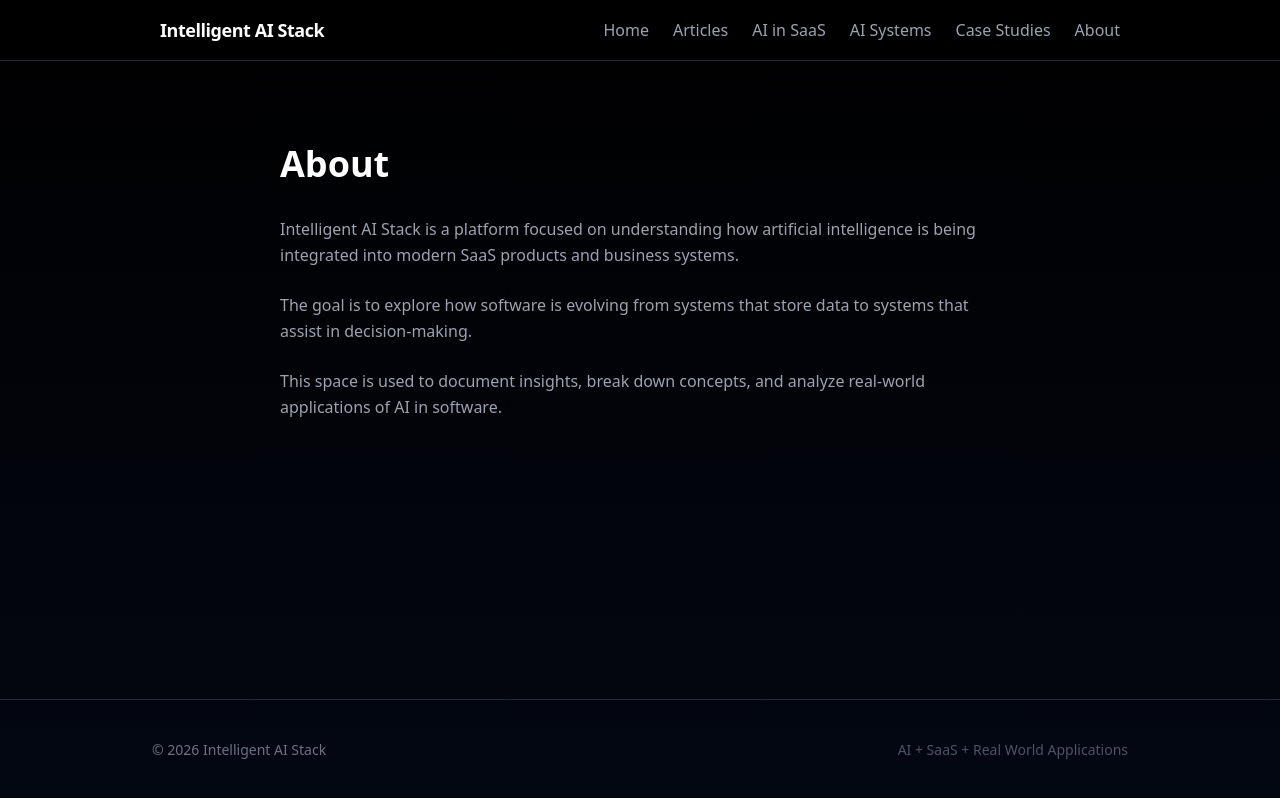
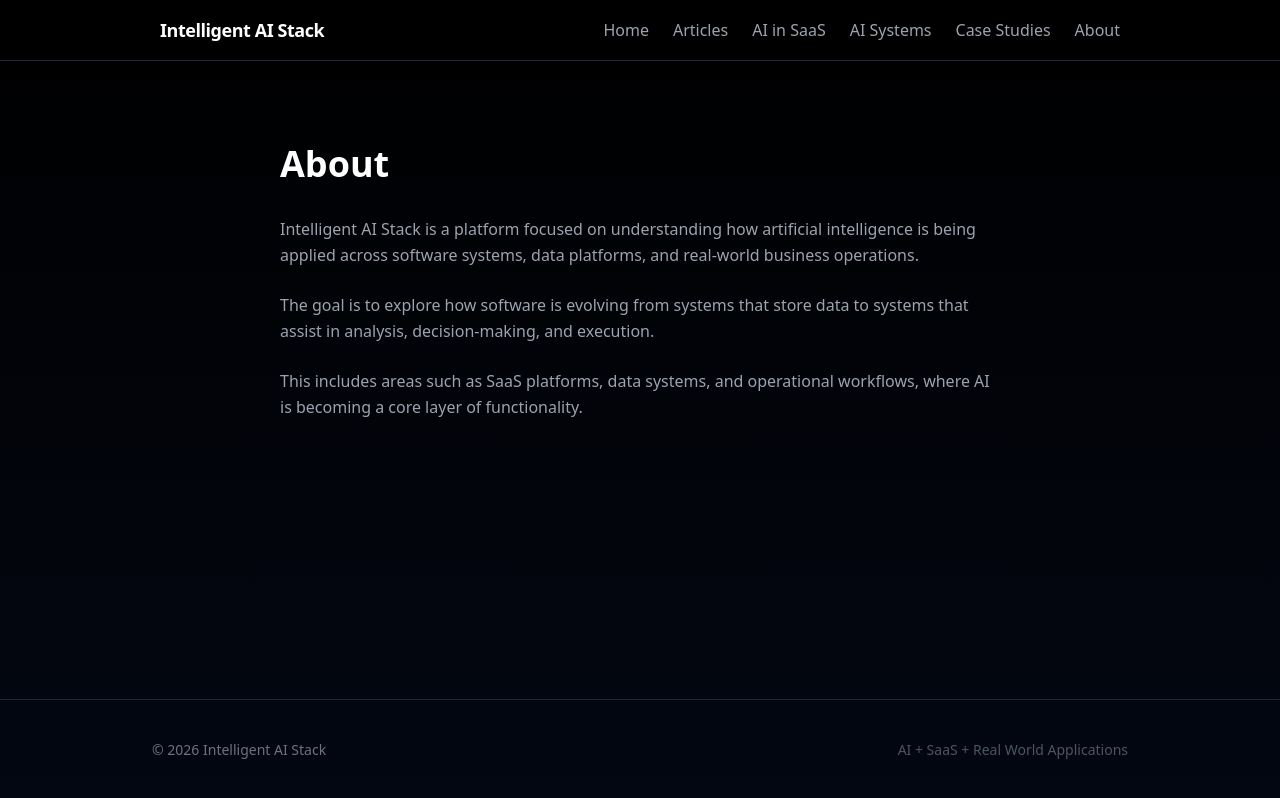
Before and after one commit to Prashanth549/intelligent-ai-stack, a React (Vite) app in the folder frontend/: page /about in a window 1280 px wide. Built offline with nearby package versions, Linux system fonts and the light colour scheme.

Commit message:
About v2

```diff
--- a/frontend/src/pages/About.tsx
+++ b/frontend/src/pages/About.tsx
@@ -16,15 +16,15 @@ function About() {
           </h1>
 
           <p className="text-gray-400 leading-relaxed mb-6">
-            Intelligent AI Stack is a platform focused on understanding how artificial intelligence is being integrated into modern SaaS products and business systems.
+            Intelligent AI Stack is a platform focused on understanding how artificial intelligence is being applied across software systems, data platforms, and real-world business operations.
           </p>
 
           <p className="text-gray-400 leading-relaxed mb-6">
-            The goal is to explore how software is evolving from systems that store data to systems that assist in decision-making.
+            The goal is to explore how software is evolving from systems that store data to systems that assist in analysis, decision-making, and execution.
           </p>
 
           <p className="text-gray-400 leading-relaxed">
-            This space is used to document insights, break down concepts, and analyze real-world applications of AI in software.
+            This includes areas such as SaaS platforms, data systems, and operational workflows, where AI is becoming a core layer of functionality.
           </p>
 
         </div>
```
